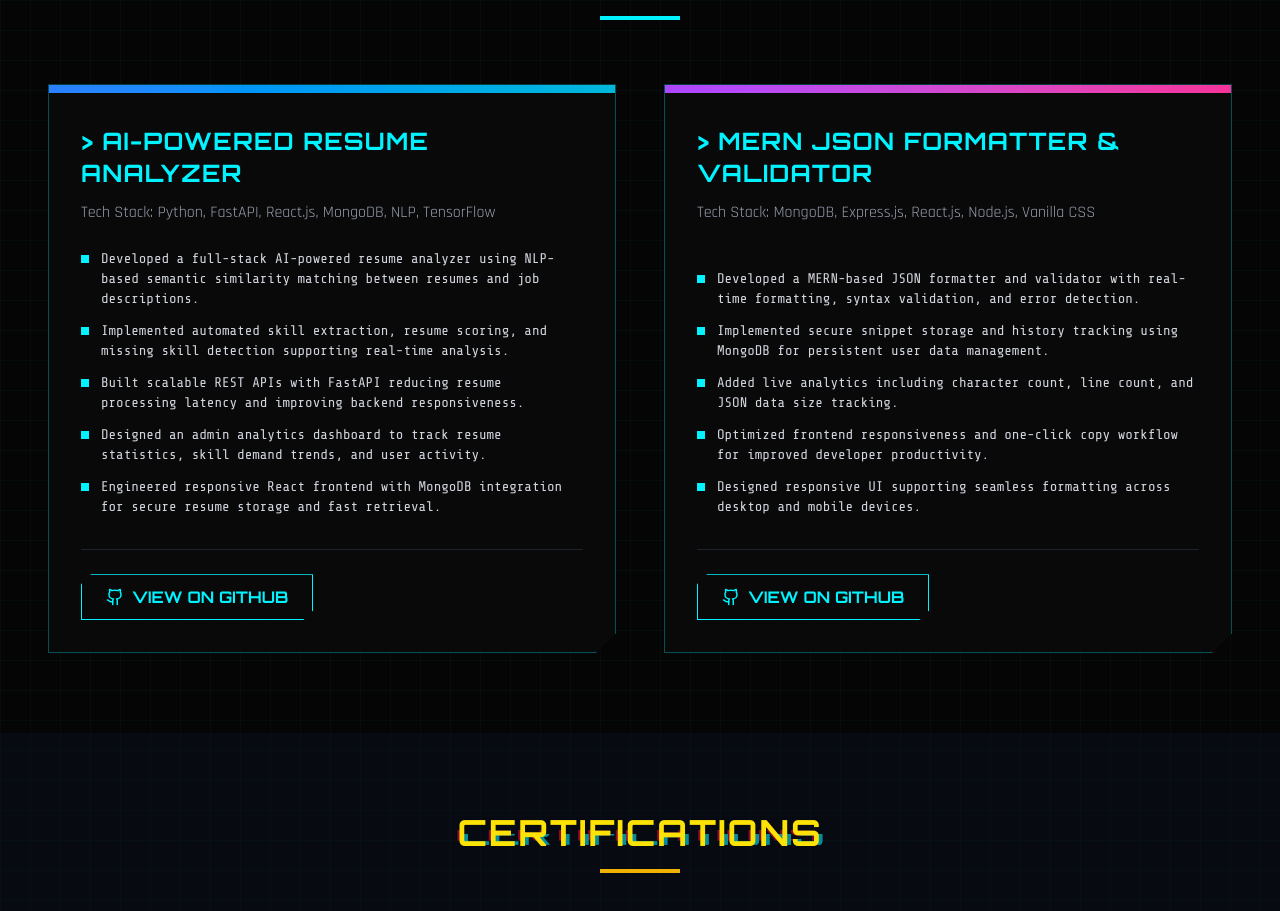
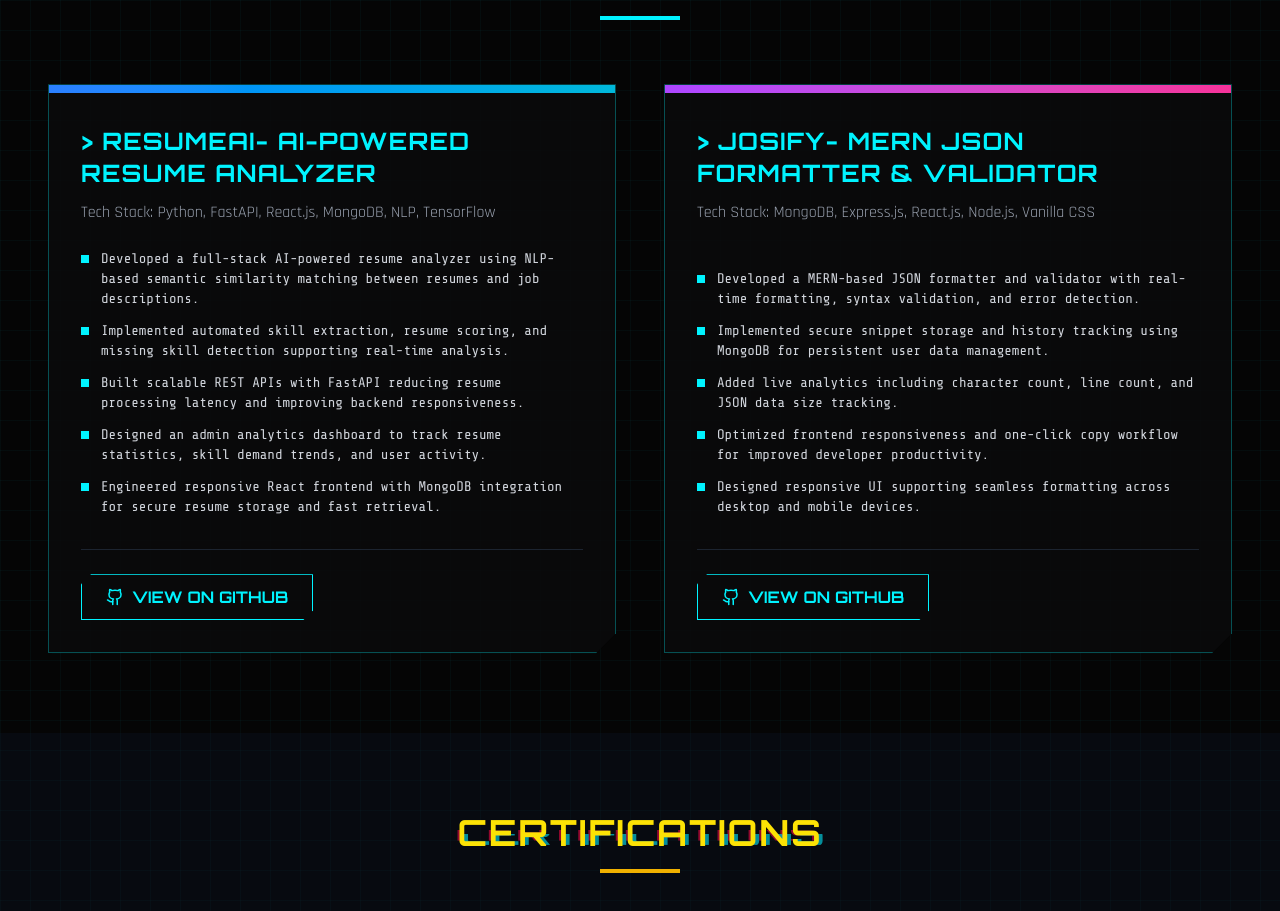
Before and after one commit to NirjanBarik/portfolio, a React (Vite) app in the folder frontend/: page / in a window 1280 px wide. Shown: the part 3960-4871 px from the top of the page. Built offline with nearby package versions, Linux system fonts and the light colour scheme.

Commit message:
feat: add Projects component and update file structure documentation in README

```diff
--- a/frontend/src/components/Projects.jsx
+++ b/frontend/src/components/Projects.jsx
@@ -11,7 +11,7 @@ const GithubIcon = ({ size = 24, className = "" }) => (
 const Projects = () => {
   const projects = [
     {
-      title: 'AI-Powered Resume Analyzer',
+      title: 'ResumeAI- AI-Powered Resume Analyzer',
       description: 'Tech Stack: Python, FastAPI, React.js, MongoDB, NLP, TensorFlow',
       features: [
         'Developed a full-stack AI-powered resume analyzer using NLP-based semantic similarity matching between resumes and job descriptions.',
@@ -24,7 +24,7 @@ const Projects = () => {
       gradient: 'from-blue-500 to-cyan-500'
     },
     {
-      title: 'MERN JSON Formatter & Validator',
+      title: 'Josify- MERN JSON Formatter & Validator',
       description: 'Tech Stack: MongoDB, Express.js, React.js, Node.js, Vanilla CSS',
       features: [
         'Developed a MERN-based JSON formatter and validator with real-time formatting, syntax validation, and error detection.',
```
